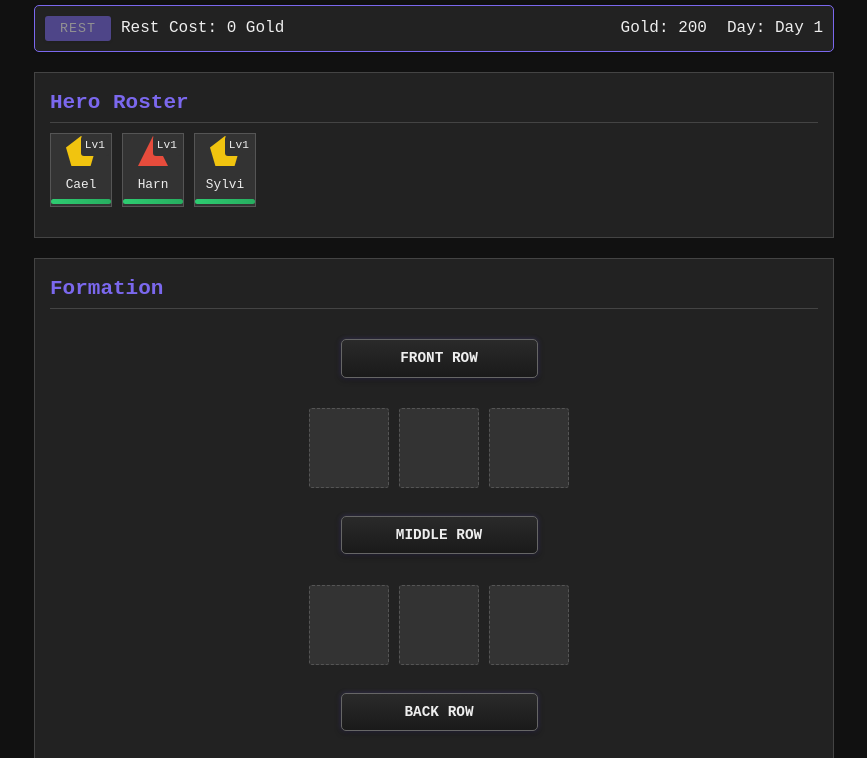
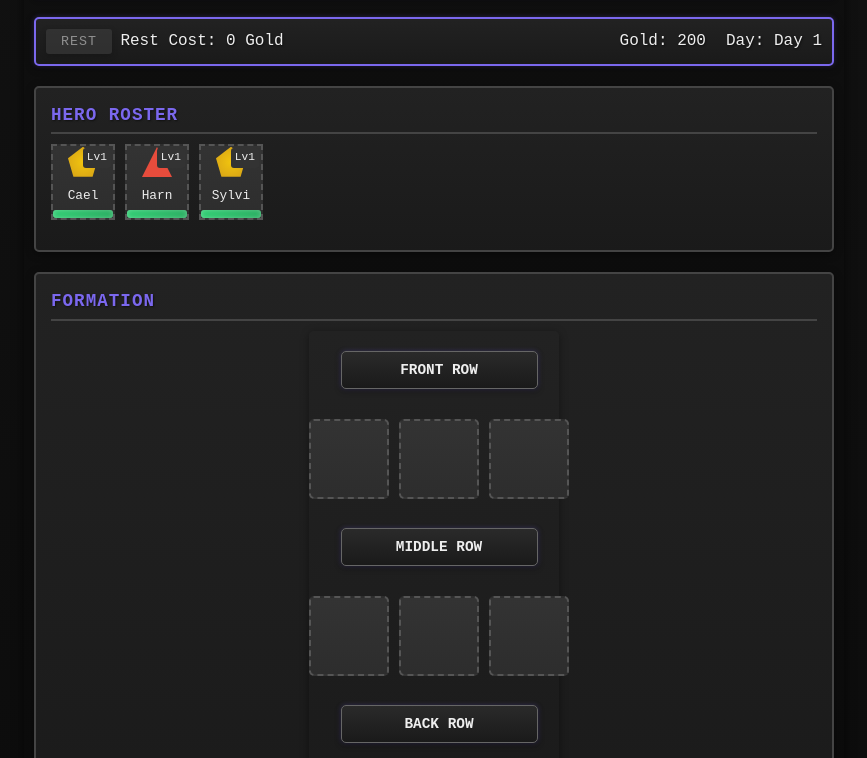
Before and after one commit to As4rN1ckel/GuildManager, a plain HTML site: page index.html in a window 1280 px wide. Shown: the part 91-849 px from the top of the page, without its empty margins (206-1073 px from the left). Drawn offline with Linux system fonts and the light colour scheme.

Commit message:
New Menu Style

```diff
--- a/styles.css
+++ b/styles.css
@@ -16,13 +16,17 @@
 
 /* Base Layout */
 body {
-    background-color: var(--bg-color);
+    background: linear-gradient(to bottom, #111, #0a0a0a);
+    /* Subtle background gradient */
     color: var(--text-color);
     font-family: monospace;
     font-size: 0.875rem;
     line-height: 1.4;
     margin: 0;
     padding: var(--spacing-large);
+    overflow-y: auto;
+    /* Ensure scroll if needed */
+    transition: background 0.3s ease-in-out;
 }
 
 .container {
@@ -31,21 +35,45 @@ body {
     gap: var(--spacing-large);
     margin: 0 auto;
     max-width: 50rem;
+    background: rgba(0, 0, 0, 0.1);
+    /* Subtle overlay for depth */
+    border-radius: 10px;
+    padding: var(--spacing-small);
+    box-shadow: 0 4px 12px rgba(0, 0, 0, 0.6);
+    transition: transform 0.3s ease, box-shadow 0.3s ease;
+}
+
+.container:hover {
+    transform: translateY(-2px);
+    box-shadow: 0 6px 15px rgba(0, 0, 0, 0.8);
 }
 
 .header {
     align-items: center;
-    background-color: var(--panel-bg);
-    border: 1px solid var(--accent-color);
+    background: linear-gradient(to bottom, #222, #1a1a1a);
+    /* Gradient for depth */
+    border: 2px solid var(--accent-color);
+    border-radius: 5px;
     display: flex;
     justify-content: space-between;
     padding: var(--spacing-small);
+    box-shadow: 0 2px 6px rgba(0, 0, 0, 0.4), 0 0 5px rgba(123, 104, 238, 0.3);
+    /* Purple glow */
+    transition: transform 0.2s ease, box-shadow 0.2s ease;
+}
+
+.header:hover {
+    transform: translateY(-2px);
+    box-shadow: 0 4px 10px rgba(0, 0, 0, 0.5), 0 0 8px rgba(123, 104, 238, 0.5);
 }
 
 .header h1 {
     color: var(--accent-color);
     font-size: 1.5rem;
     margin: 0;
+    text-transform: uppercase;
+    letter-spacing: 1px;
+    text-shadow: 1px 1px 2px rgba(0, 0, 0, 0.5);
 }
 
 .header .buttons {
@@ -55,20 +83,20 @@ body {
 
 .resources-panel {
     align-items: center;
-    background-color: var(--panel-bg);
-    border: 1px solid var(--accent-color);
+    background: linear-gradient(to bottom, #222, #1a1a1a);
+    border: 2px solid var(--accent-color);
     border-radius: 5px;
-    box-shadow: 0 1px 3px rgba(0, 0, 0, 0.2);
+    box-shadow: 0 2px 8px rgba(0, 0, 0, 0.4), 0 0 5px rgba(123, 104, 238, 0.3);
     display: flex;
     justify-content: space-between;
     margin-bottom: var(--spacing-large);
     padding: var(--spacing-small);
+    transition: transform 0.2s ease, box-shadow 0.2s ease;
 }
 
-.rest-section {
-    align-items: center;
-    display: flex;
-    gap: var(--spacing-small);
+.resources-panel:hover {
+    transform: translateY(-2px);
+    box-shadow: 0 4px 12px rgba(0, 0, 0, 0.5), 0 0 8px rgba(123, 104, 238, 0.5);
 }
 
 .resources {
@@ -84,25 +112,28 @@ body {
 .rest-cost {
     color: var(--text-color);
     font-size: 1rem;
+    text-shadow: 1px 1px 2px rgba(0, 0, 0, 0.5);
 }
 
 .resources-panel button {
-    background-color: var(--accent-color);
+    background: linear-gradient(to bottom, var(--accent-color), #6a5acd);
     border: none;
     border-radius: 3px;
-    box-shadow: 0 1px 3px rgba(0, 0, 0, 0.2);
+    box-shadow: 0 2px 6px rgba(0, 0, 0, 0.4);
     color: white;
     cursor: pointer;
     font-family: monospace;
     letter-spacing: 1px;
     padding: 0.3125rem 0.9375rem;
     text-transform: uppercase;
-    transition: background-color 0.2s ease-in-out;
+    transition: background-color 0.2s ease-in-out, transform 0.2s ease, box-shadow 0.2s ease;
     will-change: background-color;
 }
 
 .resources-panel button:hover {
-    background-color: #6a5acd;
+    background: linear-gradient(to bottom, #6a5acd, #483d8b);
+    transform: translateY(-2px);
+    box-shadow: 0 4px 10px rgba(0, 0, 0, 0.5);
 }
 
 .resources-panel button:focus {
@@ -111,19 +142,31 @@ body {
 }
 
 .panel {
-    background-color: var(--panel-bg);
-    border: 1px solid #444;
+    background: linear-gradient(to bottom, #222, #1a1a1a);
+    border: 2px solid #444;
+    border-radius: 5px;
     padding: 0.9375rem;
     margin-bottom: var(--spacing-large);
     position: relative;
     overflow: visible;
+    box-shadow: 0 2px 8px rgba(0, 0, 0, 0.4);
+    transition: transform 0.2s ease, box-shadow 0.2s ease;
+}
+
+.panel:hover {
+    transform: translateY(-2px);
+    box-shadow: 0 4px 12px rgba(0, 0, 0, 0.5);
 }
 
 .panel-title {
-    border-bottom: 1px solid #444;
+    border-bottom: 2px solid #444;
     color: var(--accent-color);
     margin: 0 0 var(--spacing-small) 0;
     padding-bottom: 0.3125rem;
+    font-size: 1.1rem;
+    text-transform: uppercase;
+    letter-spacing: 1px;
+    text-shadow: 1px 1px 2px rgba(0, 0, 0, 0.5);
 }
 
 /* Hero Styles */
@@ -131,23 +174,25 @@ body {
 .hero,
 .recruit-hero {
     align-items: center;
-    background-color: #333;
-    border: 1px solid #555;
+    background: linear-gradient(to bottom, #333, #2d2d2d);
+    border: 2px dashed #555;
     cursor: pointer;
     display: flex;
     flex-direction: column;
     justify-content: center;
     overflow: hidden;
     position: relative;
-    transition: background-color 0.2s ease-in-out, border-color 0.2s ease-in-out;
+    transition: background-color 0.2s ease-in-out, border-color 0.2s ease-in-out, transform 0.2s ease, box-shadow 0.2s ease;
     will-change: background-color, border-color;
 }
 
 .hero-base:hover,
 .hero:hover,
 .recruit-hero:hover {
-    background-color: #3a3a3a;
+    background: linear-gradient(to bottom, #3a3a3a, #343434);
     border-color: var(--accent-color);
+    transform: scale(1.05);
+    box-shadow: 0 2px 8px rgba(0, 0, 0, 0.4);
 }
 
 .hero-base:focus,
@@ -160,6 +205,7 @@ body {
 .hero-base.selected,
 .hero.selected {
     border: 2px solid var(--accent-color);
+    box-shadow: 0 0 10px rgba(123, 104, 238, 0.5);
 }
 
 .hero-base .shape,
@@ -183,32 +229,34 @@ body {
 .hero-base.archer .shape,
 .hero.archer .shape,
 .recruit-hero.archer .shape {
-    background-color: var(--archer-color);
+    background: radial-gradient(circle, var(--archer-color), #27ae60);
     border-radius: 50%;
 }
 
 .hero-base.mage .shape,
 .hero.mage .shape,
 .recruit-hero.mage .shape {
-    background-color: var(--mage-color);
+    background: radial-gradient(circle, var(--mage-color), #2980b9);
     clip-path: polygon(50% 0%, 100% 50%, 50% 100%, 0% 50%);
 }
 
 .hero-base.cleric .shape,
 .hero.cleric .shape,
 .recruit-hero.cleric .shape {
-    background-color: var(--cleric-color);
+    background: radial-gradient(circle, var(--cleric-color), #d4a017);
     clip-path: polygon(50% 0%, 100% 38%, 82% 100%, 18% 100%, 0% 38%);
 }
 
 .hero-base .hp-bar,
 .hero .hp-bar,
 .recruit-hero .hp-bar {
-    background-color: #444;
+    background: linear-gradient(to right, #444, #555);
     border-radius: 3px;
-    height: 0.3125rem;
+    height: 0.5rem;
+    /* Slightly taller */
     margin-top: 0.3125rem;
     width: 100%;
+    box-shadow: inset 0 0 2px rgba(0, 0, 0, 0.5);
 }
 
 .hero-base .hp-fill,
@@ -216,8 +264,25 @@ body {
 .recruit-hero .hp-fill {
     border-radius: 3px;
     height: 100%;
-    transition: width 0.5s ease-out;
+    transition: width 0.5s ease-out, background-color 0.3s ease;
     will-change: width;
+    box-shadow: inset 0 0 5px rgba(255, 255, 255, 0.3);
+}
+
+.hp-fill.green,
+.stat-hp-fill.green {
+    background: linear-gradient(to right, #2ecc71, #27ae60);
+}
+
+.hp-fill.yellow,
+.stat-hp-fill.yellow {
+    background: linear-gradient(to right, #f1c40f, #e67e22);
+}
+
+.hp-fill.red,
+.stat-hp-fill.red {
+    background: linear-gradient(to right, #e74c3c, #c0392b);
+    animation: pulse 1.5s infinite;
 }
 
 .hero-roster {
@@ -283,9 +348,16 @@ body {
     margin: 0 auto;
     position: relative;
     width: 15.625rem;
-    background-color: transparent;
+    background: linear-gradient(to bottom, #222, #1a1a1a);
+    border-radius: 5px;
     overflow: visible;
-    transition: box-shadow 0.3s ease-in-out;
+    transition: box-shadow 0.3s ease-in-out, transform 0.3s ease;
+    box-shadow: 0 2px 8px rgba(0, 0, 0, 0.4);
+}
+
+.formation-grid:hover {
+    transform: translateY(-2px);
+    box-shadow: 0 4px 12px rgba(0, 0, 0, 0.5);
 }
 
 .row-label {
@@ -311,6 +383,12 @@ body {
     transform: translateY(-2px);
 }
 
+.row-label:hover {
+    background: linear-gradient(to bottom, #333, #222);
+    box-shadow: 0 4px 10px rgba(0, 0, 0, 0.5), 0 0 8px rgba(123, 104, 238, 0.5);
+    transform: translateY(-2px);
+}
+
 .formation-grid .row-label {
     margin: 0 auto;
     width: 75%;
@@ -319,8 +397,8 @@ body {
 
 .formation-slot {
     align-items: center;
-    background-color: #333;
-    border: 1px dashed #555;
+    background: linear-gradient(to bottom, #333, #2d2d2d);
+    border: 2px dashed #555;
     box-sizing: border-box;
     cursor: pointer;
     display: flex;
@@ -328,20 +406,20 @@ body {
     justify-content: center;
     position: relative;
     width: 5rem;
-    border-radius: 3px;
+    border-radius: 5px;
     transition: all 0.3s ease-in-out;
 }
 
 .formation-slot:hover {
-    background-color: #3a3a3a;
-    border: 1px dashed #777;
+    background: linear-gradient(to bottom, #3a3a3a, #343434);
+    border: 2px dashed var(--accent-color);
     box-shadow: 0 2px 8px rgba(0, 0, 0, 0.4), inset 0 0 5px rgba(0, 0, 0, 0.3);
     transform: scale(1.05);
 }
 
 .formation-slot.occupied {
-    border: 1px solid #666;
-    background-color: #2d2d2d;
+    border: 2px solid #666;
+    background: linear-gradient(to bottom, #2d2d2d, #262626);
     z-index: 20;
     box-shadow: inset 0 0 5px rgba(0, 0, 0, 0.4), 0 2px 6px rgba(0, 0, 0, 0.3);
 }
@@ -404,19 +482,22 @@ body {
 
 .dungeon {
     align-items: center;
-    background-color: #333;
-    border: 1px solid #555;
+    background: linear-gradient(to bottom, #333, #2d2d2d);
+    border: 2px solid #555;
     cursor: pointer;
     display: flex;
     justify-content: space-between;
     padding: var(--spacing-small);
-    transition: background-color 0.2s ease-in-out, border-color 0.2s ease-in-out;
+    transition: background-color 0.2s ease-in-out, border-color 0.2s ease-in-out, transform 0.2s ease, box-shadow 0.2s ease;
     will-change: background-color, border-color;
+    border-radius: 5px;
 }
 
 .dungeon:hover {
-    background-color: #3a3a3a;
+    background: linear-gradient(to bottom, #3a3a3a, #343434);
     border-color: var(--accent-color);
+    transform: scale(1.02);
+    box-shadow: 0 2px 6px rgba(0, 0, 0, 0.4);
 }
 
 .dungeon:focus {
@@ -426,30 +507,75 @@ body {
 
 .dungeon.selected {
     border: 2px solid var(--accent-color);
+    box-shadow: 0 0 10px rgba(123, 104, 238, 0.5);
 }
 
 .buttons {
     display: flex;
     gap: var(--spacing-small);
     justify-content: center;
-    margin-top: var(--spacing-small);
+    margin-top: var(--spacing-large);
+}
+
+button.primary {
+    background: linear-gradient(to bottom, var(--accent-color), #6a5acd);
+    color: white;
+    transition: background-color 0.2s ease-in-out, transform 0.2s ease, box-shadow 0.2s ease;
+}
+
+button.primary:hover {
+    background: linear-gradient(to bottom, #6a5acd, #483d8b);
+    transform: translateY(-2px);
+    box-shadow: 0 4px 10px rgba(0, 0, 0, 0.5);
+}
+
+@keyframes pulse {
+
+    0%,
+    100% {
+        transform: scale(1);
+    }
+
+    50% {
+        transform: scale(1.1);
+    }
+}
+
+@keyframes fadeIn {
+    from {
+        opacity: 0;
+        transform: translateY(10px);
+    }
+
+    to {
+        opacity: 1;
+        transform: translateY(0);
+    }
+}
+
+.panel.animate-in {
+    animation: fadeIn 0.5s ease-out;
 }
 
 button {
-    background-color: var(--button-color);
-    border: none;
+    background: linear-gradient(to bottom, var(--button-color), #333);
+    /* Gradient for buttons */
+    border: 1px solid #555;
+    border-radius: 3px;
     color: var(--text-color);
     cursor: pointer;
     font-family: monospace;
     letter-spacing: 1px;
     padding: 0.5rem 1rem;
     text-transform: uppercase;
-    transition: background-color 0.2s ease-in-out;
+    transition: background-color 0.2s ease-in-out, transform 0.2s ease, box-shadow 0.2s ease;
     will-change: background-color;
 }
 
 button:hover {
-    background-color: var(--button-hover);
+    background: linear-gradient(to bottom, var(--button-hover), #444);
+    transform: translateY(-2px);
+    box-shadow: 0 2px 6px rgba(0, 0, 0, 0.4);
 }
 
 button:focus {
@@ -457,22 +583,15 @@ button:focus {
     outline-offset: 2px;
 }
 
-button.primary {
-    background-color: var(--accent-color);
-    color: white;
-}
-
-button.primary:hover {
-    background-color: #6a5acd;
-}
-
 button:disabled {
     cursor: not-allowed;
     opacity: 0.5;
+    background: var(--button-color);
 }
 
 button:disabled:hover {
-    background-color: var(--button-color);
+    transform: none;
+    box-shadow: none;
 }
 
 /* Battle Screen */
@@ -636,8 +755,13 @@ button:disabled:hover {
 }
 
 @keyframes rotate {
-    from { transform: rotate(0deg); }
-    to { transform: rotate(360deg); }
+    from {
+        transform: rotate(0deg);
+    }
+
+    to {
+        transform: rotate(360deg);
+    }
 }
 
 .class-icon.warrior {
@@ -833,8 +957,15 @@ button:disabled:hover {
 }
 
 @keyframes fadeIn {
-    from { opacity: 0; transform: scale(0.95); }
-    to { opacity: 1; transform: scale(1); }
+    from {
+        opacity: 0;
+        transform: scale(0.95);
+    }
+
+    to {
+        opacity: 1;
+        transform: scale(1);
+    }
 }
 
 .results-title {
@@ -874,8 +1005,15 @@ button:disabled:hover {
 }
 
 @keyframes bounce {
-    0%, 100% { transform: translateY(0); }
-    50% { transform: translateY(-5px); }
+
+    0%,
+    100% {
+        transform: translateY(0);
+    }
+
+    50% {
+        transform: translateY(-5px);
+    }
 }
 
 .section-title {
@@ -923,8 +1061,15 @@ button:disabled:hover {
 }
 
 @keyframes fadeInOut {
-    0%, 100% { opacity: 0.5; }
-    50% { opacity: 1; }
+
+    0%,
+    100% {
+        opacity: 0.5;
+    }
+
+    50% {
+        opacity: 1;
+    }
 }
 
 .no-casualties {
--- a/ui.js
+++ b/ui.js
@@ -120,9 +120,7 @@ function initGame() {
 // Updates UI to reflect game state
 function updateUI() {
   goldAmount.textContent = gameState.gold;
-  dayCount.textContent = `${gameState.cycle === "day" ? "Day" : "Night"} ${
-    gameState.day
-  }`;
+  dayCount.textContent = `${gameState.cycle === "day" ? "Day" : "Night"} ${gameState.day}`;
   renderHeroRoster();
   updateFormationGrid();
 
@@ -130,6 +128,12 @@ function updateUI() {
   const cost = injured.length * 20;
   restCostAmount.textContent = cost;
   restBtn.disabled = !injured.length || gameState.gold < cost;
+
+  // Trigger animation for updated panels
+  document.querySelectorAll(".panel").forEach((panel) => {
+    panel.classList.remove("animate-in");
+    setTimeout(() => panel.classList.add("animate-in"), 10);
+  });
 }
 
 function returnToGuild() {
```
Lines whose indentation alone changed are shown as unchanged.
